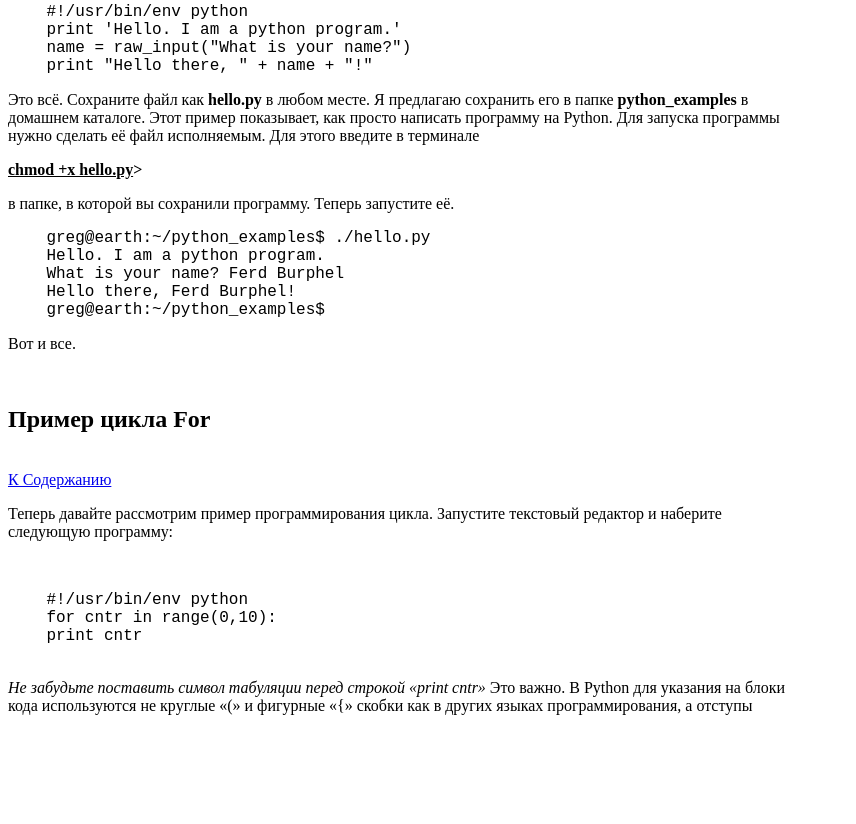
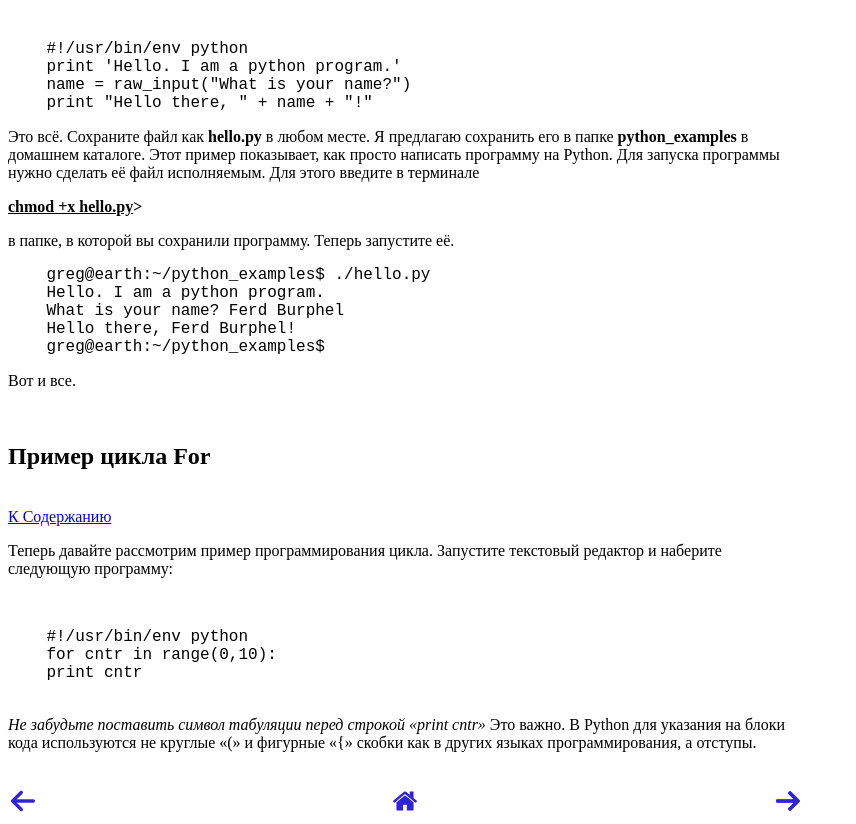
Before and after one commit to DimaBrikach/DimaBrikach, a plain HTML site: page HW-4/HW-4_pt-1.html in a window 1280 px wide. Shown: the part 661-1485 px from the top of the page, without its empty margins (0-856 px from the left). Before the commit the page ends 1392 px from the top, so only its background shows below. Drawn offline with Linux system fonts and the light colour scheme.

Commit message:
add links and image

```diff
--- a/HW-4/HW-4_pt-1.html
+++ b/HW-4/HW-4_pt-1.html
@@ -8,6 +8,7 @@
 </head>
 
 <body style="width: 795px; text-align:left">
+    <img src="https://upload.wikimedia.org/wikipedia/commons/thumb/c/c3/Python-logo-notext.svg/1200px-Python-logo-notext.svg.png" alt="Python-logo" title="python-logo" height="240px" width="240px" style="float: right;">
     <h1 id="contents">HOW-TO: Прграмма на Python, Часть 1</h1>
     <li><i><a href="D:\WebDevBasics\DimaBrikach\HW-1\HW-1_pt-1.html" target="_blank">Программа на Python — часть 1</a> </i></li>
     <li><i><a href="D:\WebDevBasics\DimaBrikach\HW-1\HW-1_pt-2.html" target="_blank">Программа на Python — часть 2</a></i></li>
@@ -65,7 +66,14 @@
         </pre>
     <p><i>Не забудьте поставить символ табуляции перед строкой «print cntr»</i> Это важно. В
         Python для указания на блоки кода используются не круглые «(» и фигурные «{» скобки
-        как в других языках программирования, а отступы</p>
+        как в других языках программирования, а отступы.</p> <br>
+        <table style="width: 795px;">
+            <tr>
+                <td align="left"><a href=""> <img src="../HW-4/src/arrow_back.png" alt="back"></a> </td>
+                <td align="center"><a href="#contents"><img src="../HW-4/src/home.png" alt="contents"></a></td>
+                <td align="right"><a href="../HW-4/HW-4_pt-2.html"><img src="../HW-4/src/right-arrow.png" alt="next page"></a></td>
+            </tr>
+        </table>
 </body>
 
 </html>
```
Also changed, not shown: HW-4/src/arrow_back.png (added), HW-4/src/home.png (added), HW-4/src/right-arrow.png (added).
